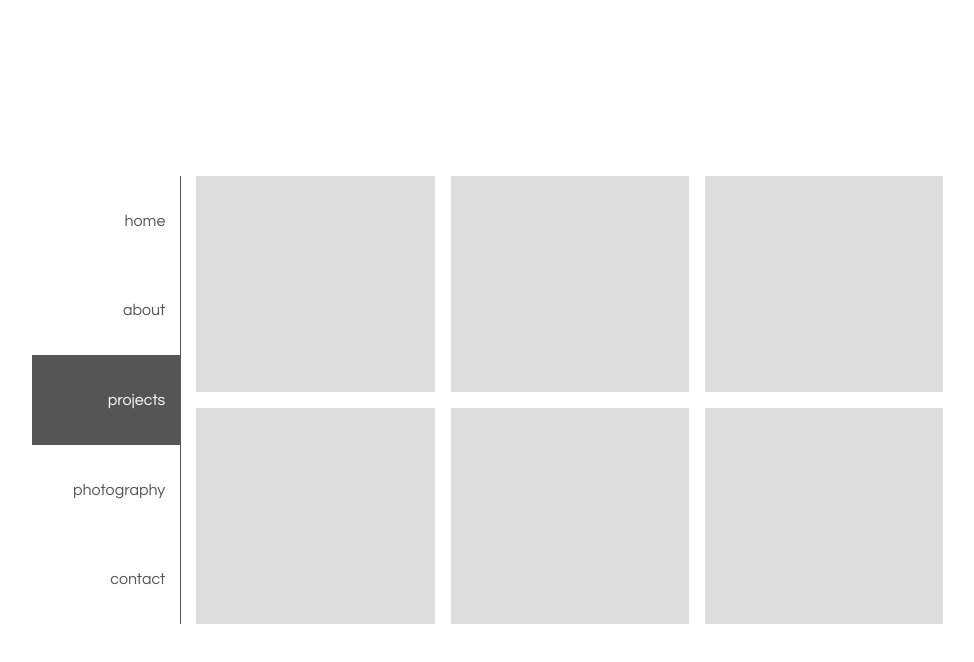
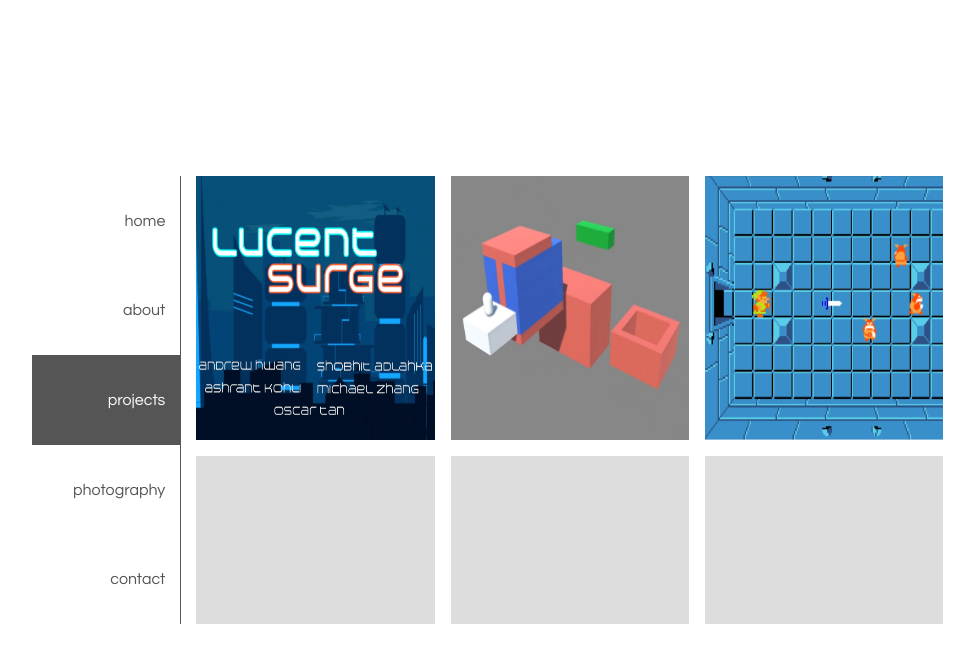
Before and after one commit to hwandrew/hwandrew.github.io, a plain HTML site: page index.html in a window 1280 px wide. Both pictures are taken after a click on the item "projects". Shown: the whole page, without its empty margins (160-1134 px from the left). Drawn offline with Linux system fonts and the light colour scheme.

Commit message:
Add video game project cover photos

```diff
--- a/css/projects.css
+++ b/css/projects.css
@@ -17,3 +17,10 @@
   vertical-align: middle;
   background: #dddddd;
 }
+
+.projectCover {
+  width: 100%;
+  height: 100%;
+  max-width: 100%;
+  max-height: 100%;
+}
--- a/projects.html
+++ b/projects.html
@@ -3,9 +3,15 @@
   <!-- <span class="verticalHelper"></span> -->
 
   <div id="projects">
-    <div class="project"></div>
-    <div class="project"></div>
-    <div class="project"></div>
+    <div class="project">
+      <img class="projectCover" id="LucentSurgeCover" src="media/LucentSurgeCover.png" alt="Lucent Surge" />
+    </div>
+    <div class="project">
+      <img class="projectCover" id="TerrainJumperCover" src="media/TerrainJumperCover.png" alt="Terrain Jumper" />
+    </div>
+    <div class="project">
+      <img class="projectCover" id="LegendOfZeldaCover" src="media/LegendOfZeldaCover.png" alt="Legend of Zelda Re-creation" />
+    </div>
     <div class="project"></div>
     <div class="project"></div>
     <div class="project"></div>
```
